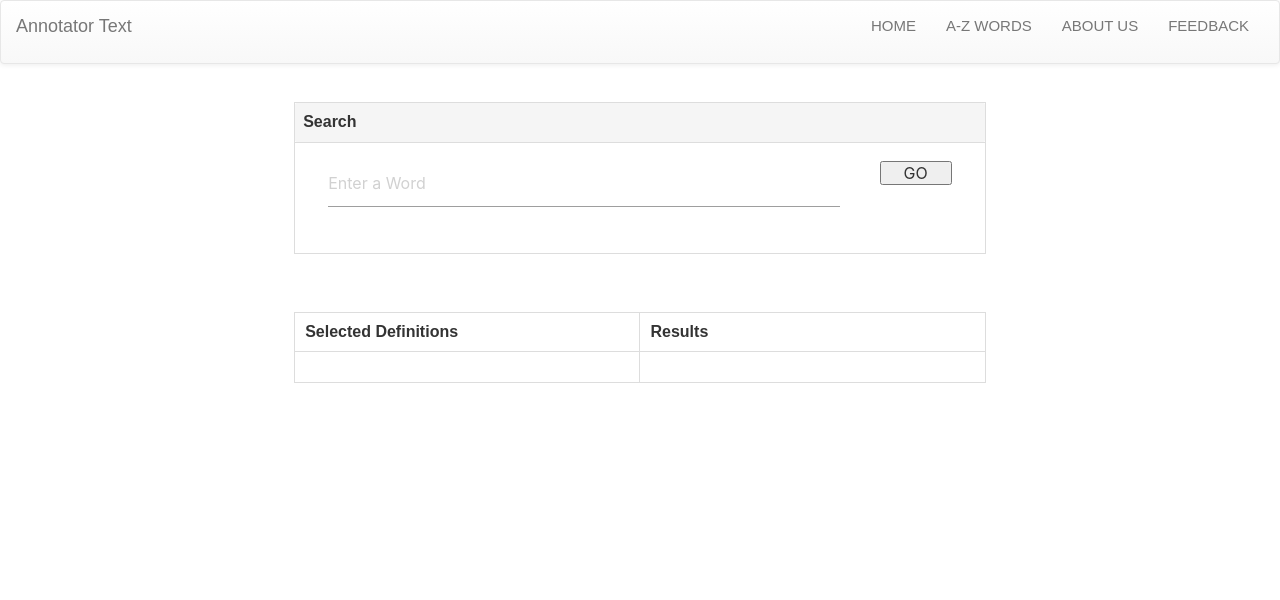
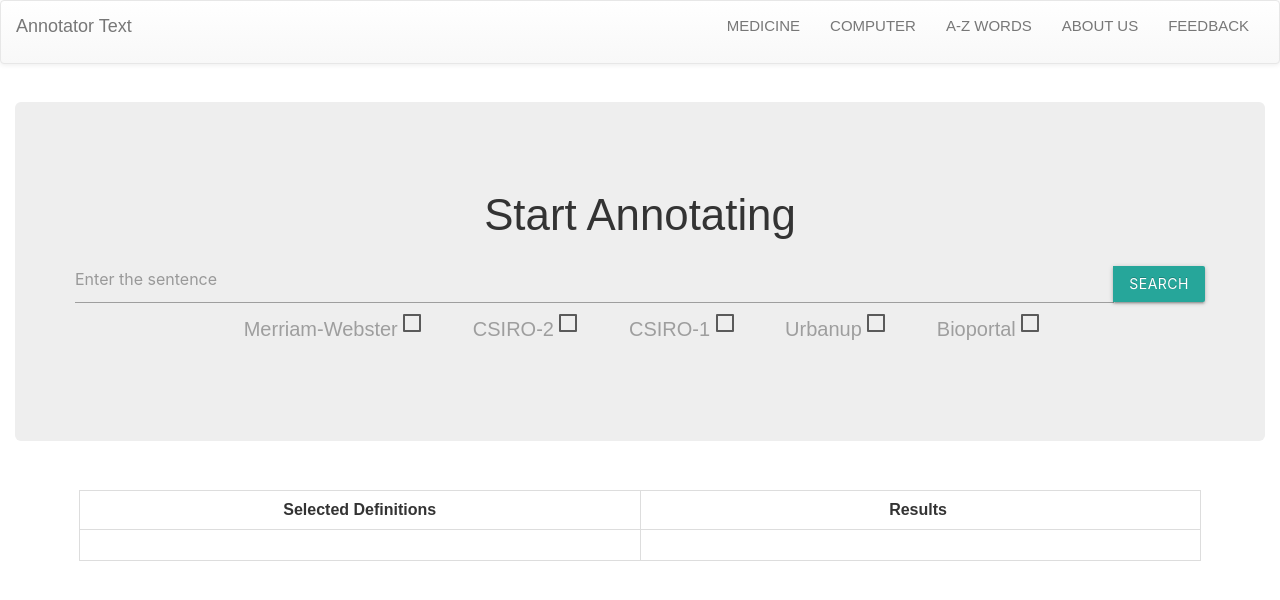
Before and after one commit to sochan/CSIROAnnotatingText, a website: page public/index.html in a window 1280 px wide. Drawn offline with nearby package versions, Linux system fonts and the light colour scheme; no server answers.

Commit message:
fix link

```diff
--- a/public/index.html
+++ b/public/index.html
@@ -35,6 +35,10 @@
 	  -webkit-animation: spin 2s linear infinite; /* Safari */
 	  animation: spin 2s linear infinite;
 	}
+	.jumbotron{
+		padding: 100px 25px;
+		padding-top: 60px;
+	}
 
 	/* Safari */
 	@-webkit-keyframes spin {
@@ -46,6 +50,46 @@
 	  0% { transform: rotate(0deg); }
 	  100% { transform: rotate(360deg); }
 	}
+	.checkbox-inline {
+    position: relative;
+    display: inline-block;
+    padding-left: 20px;
+    margin-bottom: 0;
+    font-weight: 400;
+    vertical-align: middle;
+    cursor: pointer;
+    font-size: 20px;
+}
+.white-text {
+		color: black !important;
+	}
+	.blue-grey.darken-1 {
+    background-color: #fefefe !important;
+}
+a {
+    color: dodgerblue;
+    text-decoration: none;
+    -webkit-tap-highlight-color: transparent;
+}
+.card .card-action a:not(.btn):not(.btn-large):not(.btn-small):not(.btn-large):not(.btn-floating) {
+    color: #2565ae;
+    margin-right: 24px;
+    -webkit-transition: color .3s ease;
+    transition: color .3s ease;
+    text-transform: uppercase;
+}
+td, th {
+    padding: 15px 5px;
+    display: table-cell;
+    text-align: center;
+    vertical-align: middle;
+    border-radius: 2px;
+}
+.container {
+    margin: 0 auto;
+    max-width: 1280px;
+    width: 90%;
+}
 	</style>
 </head>
 <body>
@@ -59,11 +103,12 @@
         <span class="icon-bar"></span>
         <span class="icon-bar"></span>
       </button>
-      <a class="navbar-brand" href="#">Annotator Text</a>
+      <a class="navbar-brand" href="index.html">Annotator Text</a>
     </div>
     <div class="collapse navbar-collapse" id="myNavbar">
     <ul class="nav navbar-nav navbar-right">
-      <li><a href="index.html">HOME</a></li>
+	  <li><a href="#">MEDICINE</a></li>
+	  <li><a href="#">COMPUTER</a></li>
       <li><a href="#">A-Z WORDS</a></li>
       <li><a href="#">ABOUT US</a></li>
       <li><a href="#">FEEDBACK</a></li>
@@ -73,32 +118,40 @@
 </nav>
 <!-- Navbar ends -->
 <br>
-<div class="container">
-	<div class="row">
-		<div class="col-md-1"></div>
-		<div class="col-md-10">
-			<table class="table table-bordered">
-				<tbody><tr class="active">
-					<th>
-						Search
-					</th>
-				</tr>
-				<tr>
-					<td>
-						<div class="row">
-							<div class="col-md-10">
-								<div class="search-bar"><input type="text" class=" text1" id="searchword" placeholder="Enter a Word"></div>
-							</div>
-							<div class="col-md-2">
-								<div style="padding-top: 10px; padding-right: 10px;"><button class="button1" id="btngo">GO</button></div>
-							</div>
-						</div>
+<div class="container-fluid">
+<div class="jumbotron text-center">
+	<h3>Start Annotating</h3>
+	<form>
+			<div class="input-group">
+			  <input type="text" class="form-control" size="50" id="searchword" placeholder="Enter the sentence" required>
+			  <div class="input-group-btn">
+				<button type="button" class="btn btn-danger" id="btngo">Search</button>
+			  </div>
+			</div>
+		  </form>
 
-					</td>
-				</tr>
-			</tbody></table>
-		</div>
-	</div>
+		  <label class="checkbox-inline">Merriam-Webster
+			<input type="checkbox" id="dic0" value="0">
+			<span class="checking"></span>
+		  </label>
+		  <label class="checkbox-inline">CSIRO-2
+			<input type="checkbox"  id="dic1" value="1">
+			<span class="checking"></span>
+		  </label>
+		  <label class="checkbox-inline">CSIRO-1
+			<input type="checkbox" id="dic2" value="2">
+			<span class="checking"></span>
+		  </label>
+		  <label class="checkbox-inline">Urbanup
+			<input type="checkbox" id="dic3" value="3">
+			<span class="checking"></span>
+		  </label>
+		  <label class="checkbox-inline">Bioportal
+			<input type="checkbox" id="dic4" value="4">
+			<span class="checking"></span>
+		  </label>
+
+</div>
 </div>
 <br>
 <div id="div_err" style="display:none;"  class="container">
@@ -124,7 +177,7 @@
 	<div class="row">
 		<div class="col-md-1"></div>
 
-		<div class="col-md-10">
+		<div class="col-md-15">
 			<table class="table-bordered" style="width: 100%">
 				<colgroup><col width="50%">
 				</colgroup><tbody><tr class="active">
@@ -132,7 +185,7 @@
 					<th class="th1">Results <label id="resultnb"></label></th>
 				</tr>
 				<tr>
-					<td style="vertical-align: top; padding: 5px;" id="td_selected"></td>
+					<td style="vertical-align: top; " id="td_selected"></td>
 					<td id="td_results">
 
 					</td>
```
Also changed, not shown: app.js (+7 -5 lines).
